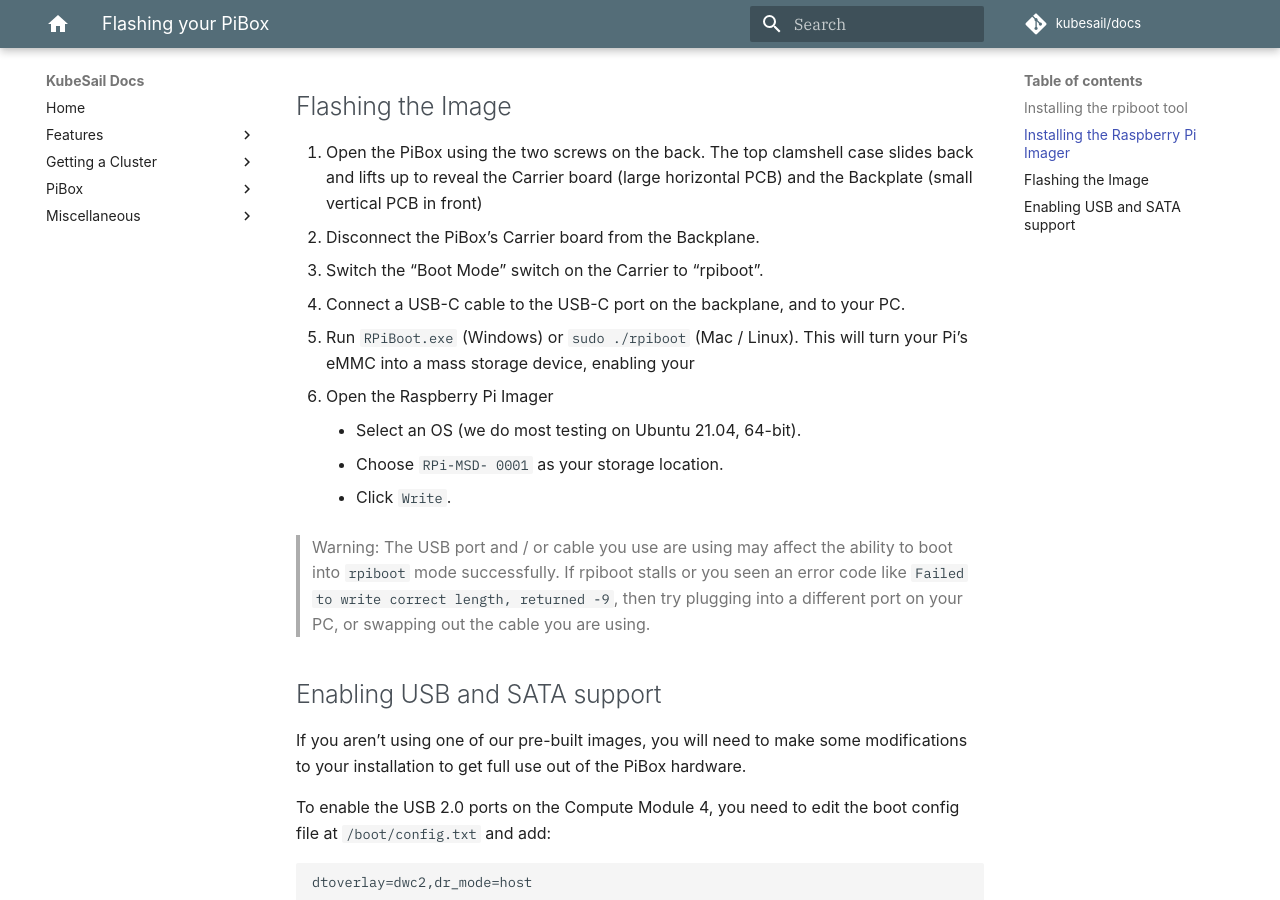
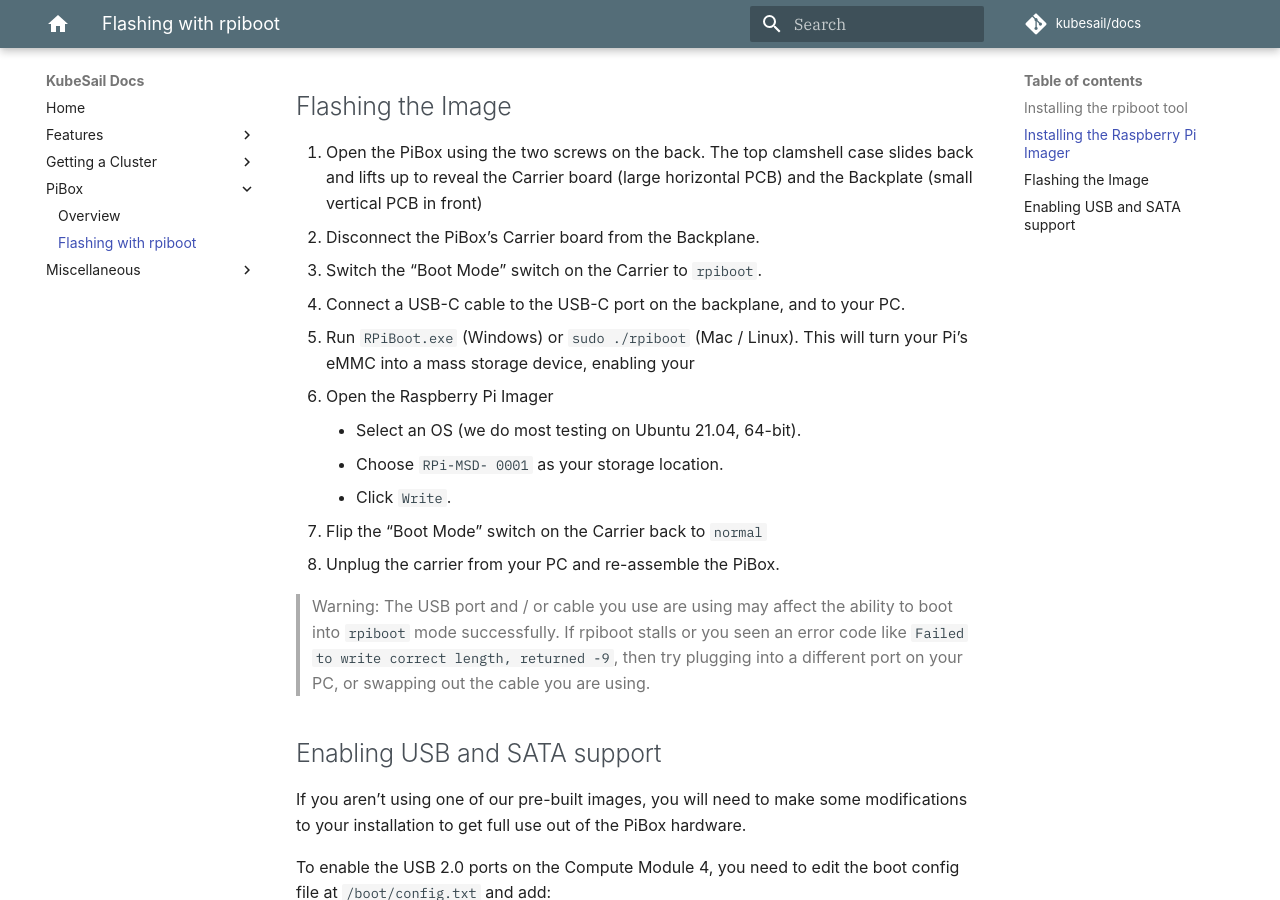
Before and after one commit to kubesail/kubesail-docs, an MkDocs documentation site: the page built from docs/guides/pibox/rpiboot.md, in a window 1280 px wide and 900 px high, scrolled down 660 px. Built offline with MkDocs 1.6.1 and Material for MkDocs 9.7.7, drawn with Linux system fonts in a browser that asks for light colours; comment, search, counter and statistics services are not loaded.

Commit message:
fix rpiboot path

```diff
--- a/docs/guides/pibox/rpiboot.md
+++ b/docs/guides/pibox/rpiboot.md
@@ -19,13 +19,15 @@
 
 1. Open the PiBox using the two screws on the back. The top clamshell case slides back and lifts up to reveal the Carrier board (large horizontal PCB) and the Backplate (small vertical PCB in front)
 1. Disconnect the PiBox's Carrier board from the Backplane.
-1. Switch the "Boot Mode" switch on the Carrier to "rpiboot".
+1. Switch the "Boot Mode" switch on the Carrier to `rpiboot`.
 1. Connect a USB-C cable to the USB-C port on the backplane, and to your PC.
 1. Run `RPiBoot.exe` (Windows) or `sudo ./rpiboot` (Mac / Linux). This will turn your Pi's eMMC into a mass storage device, enabling your
 1. Open the Raspberry Pi Imager
     - Select an OS (we do most testing on Ubuntu 21.04, 64-bit).
     - Choose `RPi-MSD- 0001` as your storage location.
     - Click `Write`.
+1. Flip the "Boot Mode" switch on the Carrier back to `normal`
+1. Unplug the carrier from your PC and re-assemble the PiBox.
 
 > Warning: The USB port and / or cable you use are using may affect the ability to boot into `rpiboot` mode successfully. If rpiboot stalls or you seen an error code like `Failed to write correct length, returned -9`, then try plugging into a different port on your PC, or swapping out the cable you are using.
 
--- a/mkdocs.yml
+++ b/mkdocs.yml
@@ -26,7 +26,7 @@
         - Local / Bare Metal: guides/bare-metal.md
     - PiBox:
         - Overview: pibox.md
-        - Flashing with rpiboot: guides/rpiboot.md
+        - Flashing with rpiboot: guides/pibox/rpiboot.md
     - Miscellaneous:
         - Changelog: https://kubesail.com/changelog
         - KubeSail Blog: https://kubesail.com/blog
```
